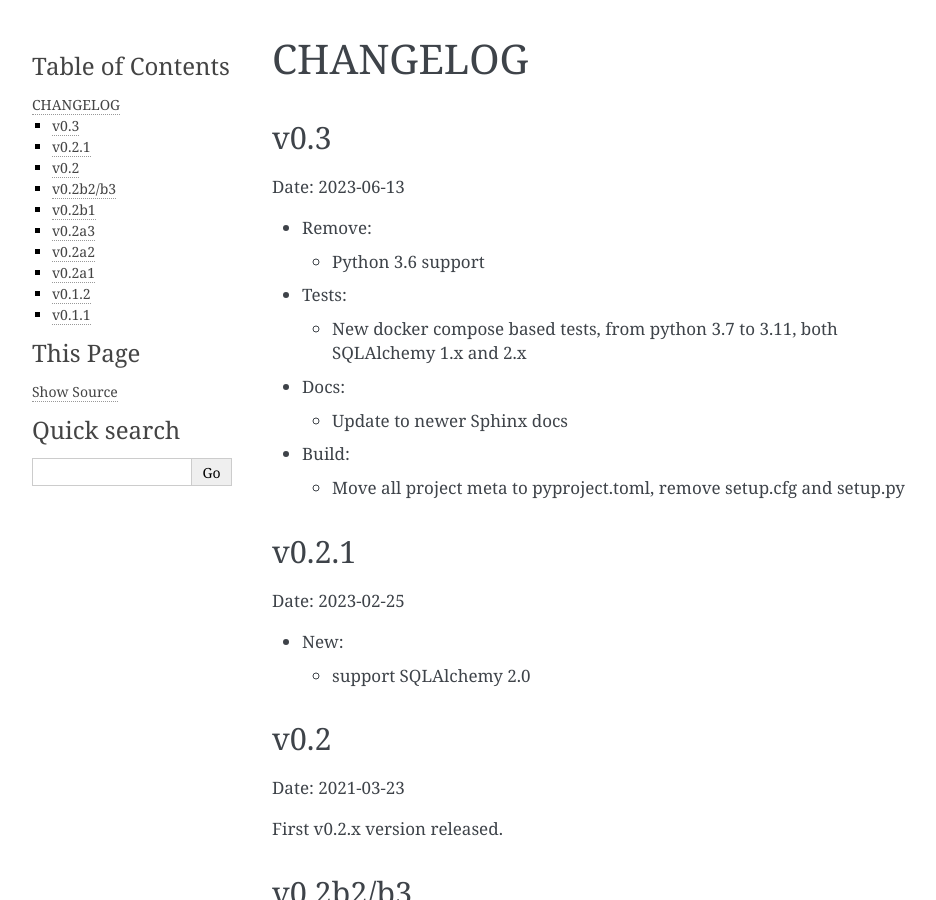
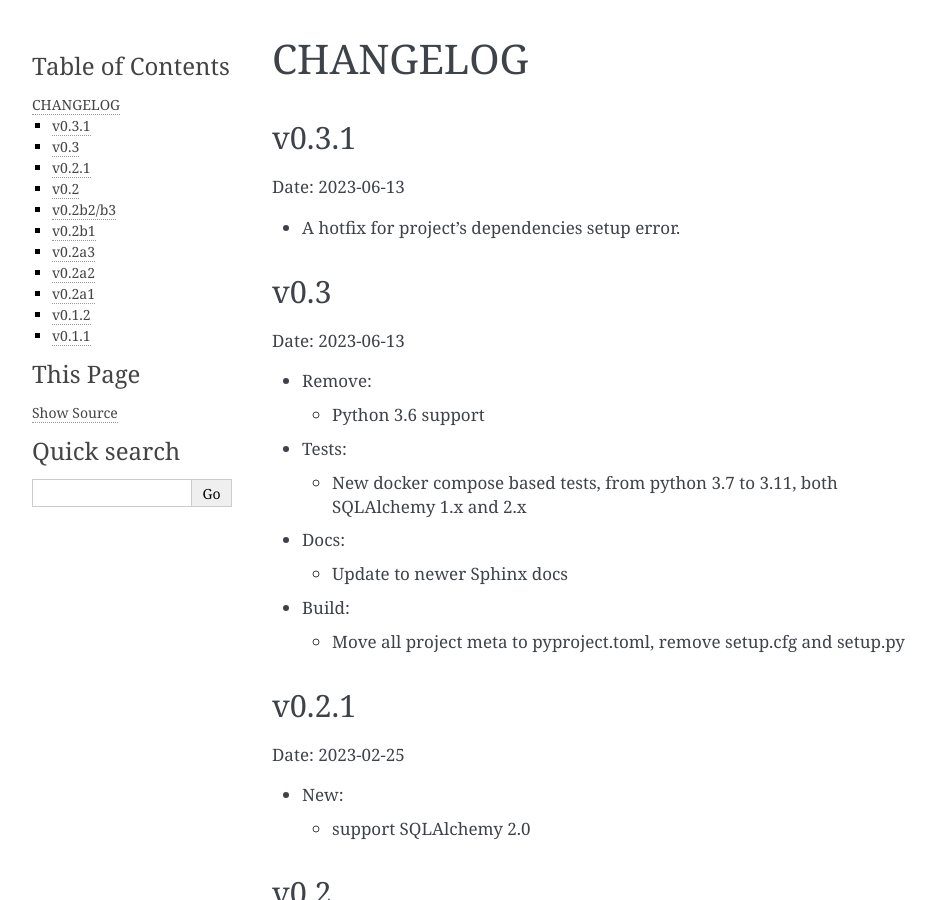
Before and after one commit to tanbro/sqlalchemy-dlock, a Sphinx documentation site: the page built from docs/CHANGELOG.md, in a window 1280 px wide and 900 px high. Shown: the whole window, without its empty margins (148-1084 px from the left). Built offline with Sphinx 7.4.7, drawn with Linux system fonts in a browser that asks for light colours.

Commit message:
get ready for v0.3.1

```diff
--- a/CHANGELOG.md
+++ b/CHANGELOG.md
@@ -1,4 +1,10 @@
 # CHANGELOG
+
+## v0.3.1
+
+Date: 2023-06-13
+
+- A hotfix for project's dependencies setup error.
 
 ## v0.3
 
--- a/docs/index.rst
+++ b/docs/index.rst
@@ -20,8 +20,8 @@ Contents
    :titlesonly:
 
    README <README.md>
+   AUTHORS <AUTHORS.md>
    CHANGELOG <CHANGELOG.md>
-   AUTHORS <AUTHORS.md>
 
 .. toctree::
    :caption: API References
```
